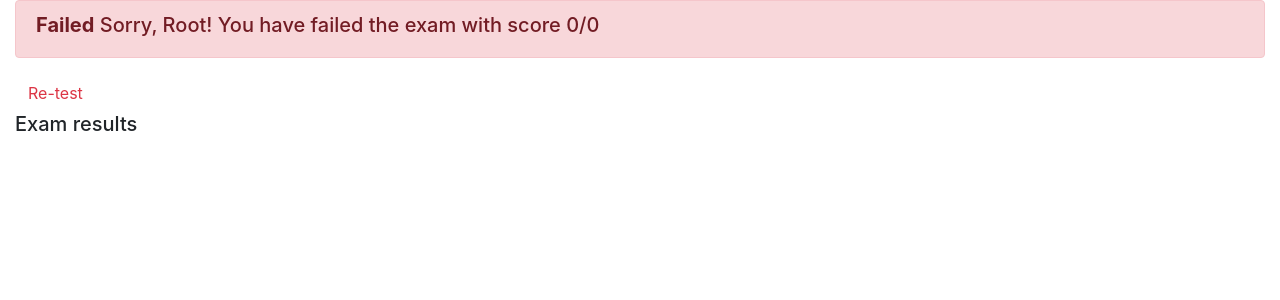
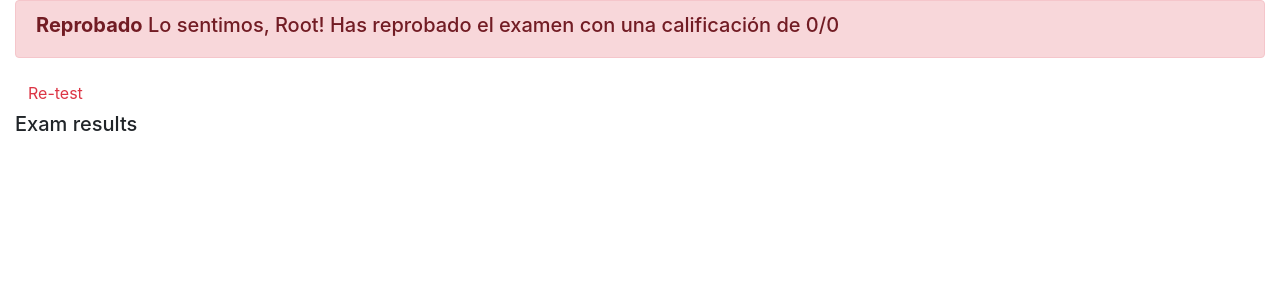
Before and after one commit to migmanson/ImplMtoSistemas, a Django app: page /onlinecourse/course/1/submission/1/result/ in a window 1280 px wide. Shown: the part 56-356 px from the top of the page. Run offline with Django 3.2, Linux system fonts and the light colour scheme; a user stored in the database is signed in; data comes from the database, SQL or seed files in the repository; some libraries are stand-ins or nearby versions.

Commit message:
Update exam_result_bootstrap.html
translation

```diff
--- a/onlinecourse/templates/onlinecourse/exam_result_bootstrap.html
+++ b/onlinecourse/templates/onlinecourse/exam_result_bootstrap.html
@@ -39,12 +39,12 @@
     {% if grade > 80 %}
         <div class="alert alert-success">
             <!--HINT Display passed info -->
-            <h5><b>Congratulations, {{user.first_name}}!</b> You have passed the exam and completed the course with score {{actual_score}}/{{max_score}}</h5>
+            <h5><b>Felicidades, {{user.first_name}}!</b> Has pasado el examen y completado el curso con calificación {{actual_score}}/{{max_score}}</h5>
         </div>
     {% else %}
         <div class="alert alert-danger">
             <!--HINT Display failed info -->
-            <h5><b>Failed</b> Sorry, {{user.first_name}}! You have failed the exam with score {{actual_score}}/{{max_score}}</h5>
+            <h5><b>Reprobado</b> Lo sentimos, {{user.first_name}}! Has reprobado el examen con una calificación de {{actual_score}}/{{max_score}}</h5>
         </div>
         <a class="btn btn-link text-danger" href="{% url 'onlinecourse:course_details' course.id %}">Re-test</a>
     {% endif %}
```
